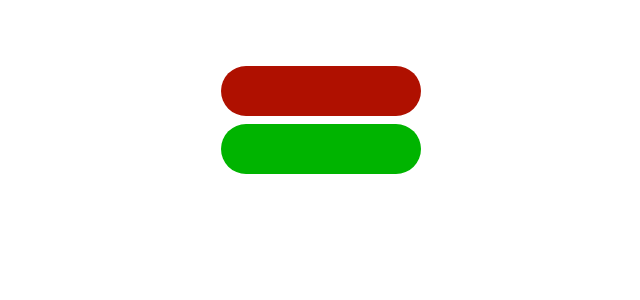
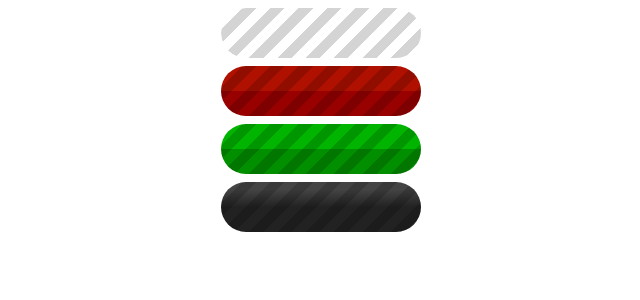
Before and after one commit to omega/omega.github.com, a Jekyll site: the page experiments/css/animation/running.html, which Jekyll copies as it is, in a window 1280 px wide. Shown: the top 300 px of the page, without its empty margins (319-959 px from the left). Built offline with Jekyll 4.4.1, drawn with Linux system fonts in a browser that asks for light colours.

Commit message:
Make the running anim a bit better in webkit
It still has a problem with clipping inner :(

```diff
--- a/experiments/css/animation/running.html
+++ b/experiments/css/animation/running.html
@@ -8,14 +8,19 @@
     -moz-animation-iteration-count: infinite;
     -moz-animation-duration: 0.8s;
     -moz-animation-timing-function: linear;
-    background-image: -moz-repeating-linear-gradient(left -45deg, rgba(255,255,255,0) 0px, rgba(255,255,255,0) 10px, rgba(0,0,0,0.17) 10px, rgba(0,0,0,0.17) 20px);
-    background-image: -webkit-repeating-linear-gradient(left -45deg, rgba(255,255,255,0.17) 0px, rgba(255,255,255,0.17) 10px, rgba(0,0,0,0.17) 10px, rgba(0,0,0,0.17) 20px);
+    -webkit-animation-name:running;
+    -webkit-animation-iteration-count: infinite;
+    -webkit-animation-duration: 0.8s;
+    -webkit-animation-timing-function: linear;
+    background-image: -moz-repeating-linear-gradient(-45deg, rgba(255,255,255,0) 0px, rgba(255,255,255,0) 10px, rgba(0,0,0,0.17) 10px, rgba(0,0,0,0.17) 20px);
+    background-image: -webkit-repeating-linear-gradient(-45deg, rgba(255,255,255,0) 0px, rgba(255,255,255,0) 10px, rgba(0,0,0,0.17) 10px, rgba(0,0,0,0.17) 20px);
     background-repeat: repeat-x;
     width: 250%;
     height: 100%;
     top: 0;
     left: 0;
     position: absolute;
+    border-radius: inherit;
 }
 .outer {
     overflow: hidden;
@@ -34,19 +39,28 @@
 }
 .green {
     background-color: #00B400;
-    background-image: -moz-linear-gradient(center top , #00B400 50%, #018F00 50%);
+    background-image: -moz-linear-gradient(top , #00B400 50%, #018F00 50%);
+    background-image: -webkit-linear-gradient(top , #00B400 50%, #018F00 50%);
 }
 .red {
     background-color: #AF1000;
-    background-image:-moz-linear-gradient(center top , #AF1000 50%, #990000 50%);
+    background-image:-moz-linear-gradient(top , #AF1000 50%, #990000 50%);
+    background-image:-webkit-linear-gradient(top , #AF1000 50%, #990000 50%);
 }
 .black {
     background-image: -moz-linear-gradient(center top, #444 15%, #222 50%);
+    background-image: -webkit-linear-gradient(top, #444444 15%, #222222 50%);
+    background-image: linear-gradient(top, #444444 15%, #222222 50%);
 }
 @-moz-keyframes running {
     from { background-position: 0px 0px; }
     to   { background-position: -28px 0px; }
 }
+@-webkit-keyframes running {
+    0% { background-position: 0px 0px; }
+    100%   { background-position: -28px 0px; }
+}
+
 
 </style>
 </head>
```
